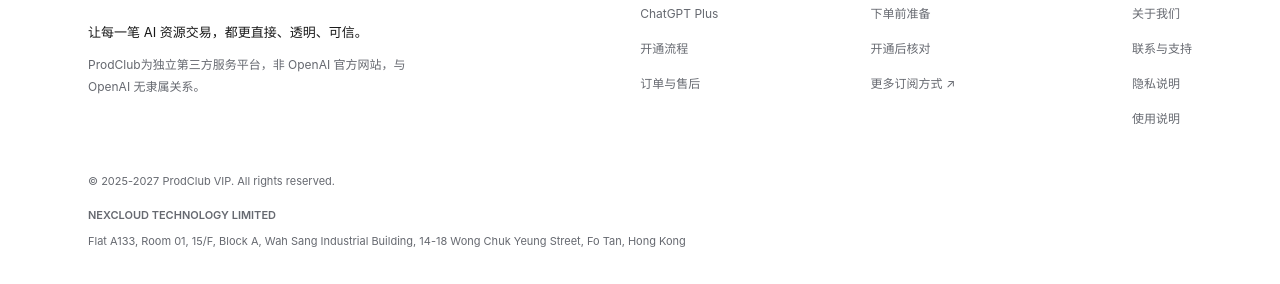
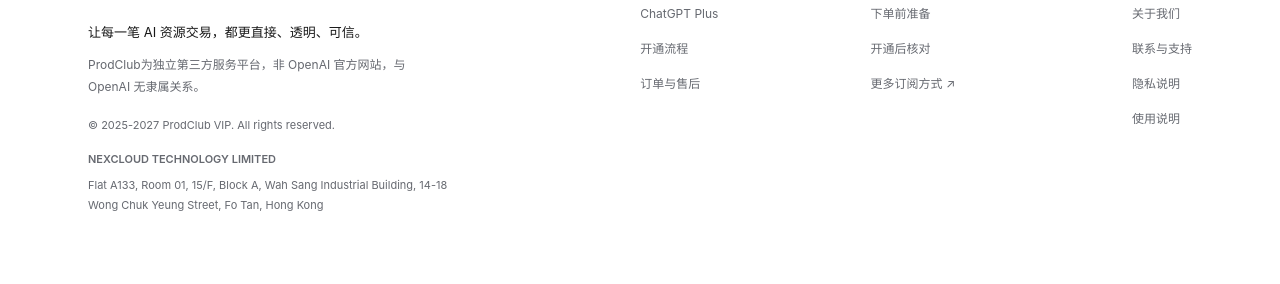
Before and after one commit to laoma528/ProdClub, a plain HTML site: page docs/help.html in a window 1280 px wide. Shown: the part 977-1261 px from the top of the page. After the commit the page ends 1228 px from the top, so only its background shows below. Drawn offline with Linux system fonts and the light colour scheme.

Commit message:
Place company details directly below platform disclaimer

```diff
--- a/docs/assets/style.css
+++ b/docs/assets/style.css
@@ -150,3 +150,5 @@ nav{display:flex;align-items:center;gap:27px}nav a{font-size:13px;text-decoratio
 .footer-legal{padding:0 24px 32px;color:var(--muted);font-size:11px;line-height:1.8;overflow-wrap:anywhere}
 .footer-legal p{margin:0 0 6px}.footer-legal .footer-company{margin-top:14px;font-weight:600}.footer-legal address{font-style:normal;max-width:780px}
 @media(max-width:760px){.footer-legal{padding:0 6px 28px}.footer-brand .footer-disclaimer{max-width:none}}
+
+.footer-brand .footer-legal{padding:0;margin-top:18px}.footer-brand .footer-legal address{max-width:360px}
--- a/docs/help.html
+++ b/docs/help.html
@@ -67,10 +67,10 @@
 
 </div>
   <p class="content-updated" data-content-updated>内容更新：<time datetime="2026-11-07T21:12:48+08:00">2026年11月7日</time></p>
-</main><footer class="site-footer wrap"><div class="footer-main"><div class="footer-brand"><a class="brand" href="index.html" aria-label="ProdClub 首页"><img class="brand-logo" src="assets/prodclub-logo.svg" width="30" height="30" alt="" aria-hidden="true">ProdClub</a><p class="footer-tagline">让每一笔 AI 资源交易，都更直接、透明、可信。</p><p class="footer-disclaimer">ProdClub为独立第三方服务平台，非 OpenAI 官方网站，与 OpenAI 无隶属关系。</p></div>
+</main><footer class="site-footer wrap"><div class="footer-main"><div class="footer-brand"><a class="brand" href="index.html" aria-label="ProdClub 首页"><img class="brand-logo" src="assets/prodclub-logo.svg" width="30" height="30" alt="" aria-hidden="true">ProdClub</a><p class="footer-tagline">让每一笔 AI 资源交易，都更直接、透明、可信。</p><p class="footer-disclaimer">ProdClub为独立第三方服务平台，非 OpenAI 官方网站，与 OpenAI 无隶属关系。</p><div class="footer-legal"><p>© 2025-2027 ProdClub VIP. All rights reserved.</p><p class="footer-company">NEXCLOUD TECHNOLOGY LIMITED</p><address>Flat A133, Room 01, 15/F, Block A, Wah Sang Industrial Building, 14-18 Wong Chuk Yeung Street, Fo Tan, Hong Kong</address></div></div>
 <div class="footer-column"><p>服务</p><a href="chatgpt-plus.html">ChatGPT Plus</a><a href="how-it-works.html">开通流程</a><a href="help.html">订单与售后</a></div>
 <div class="footer-column"><p>指南</p><a href="before-purchase.html">下单前准备</a><a href="verify-subscription.html">开通后核对</a><a href="https://gpt.528.im/">更多订阅方式 ↗</a></div>
 <div class="footer-column"><p>ProdClub</p><a href="about.html">关于我们</a><a href="contact.html">联系与支持</a><a href="privacy.html">隐私说明</a><a href="terms.html">使用说明</a></div></div>
-<div class="footer-legal"><p>© 2025-2027 ProdClub VIP. All rights reserved.</p><p class="footer-company">NEXCLOUD TECHNOLOGY LIMITED</p><address>Flat A133, Room 01, 15/F, Block A, Wah Sang Industrial Building, 14-18 Wong Chuk Yeung Street, Fo Tan, Hong Kong</address></div></footer>
+</footer>
 </body>
 </html>
```
Also changed, not shown: docs/404.html (+2 -2 lines), docs/about.html (+2 -2 lines), docs/before-purchase.html (+2 -2 lines), docs/chatgpt-plus.html (+2 -2 lines), docs/contact.html (+2 -2 lines), docs/guides.html (+2 -2 lines), docs/how-it-works.html (+2 -2 lines), docs/index.html (+2 -2 lines), docs/privacy.html (+2 -2 lines), docs/terms.html (+2 -2 lines), docs/verify-subscription.html (+2 -2 lines).
